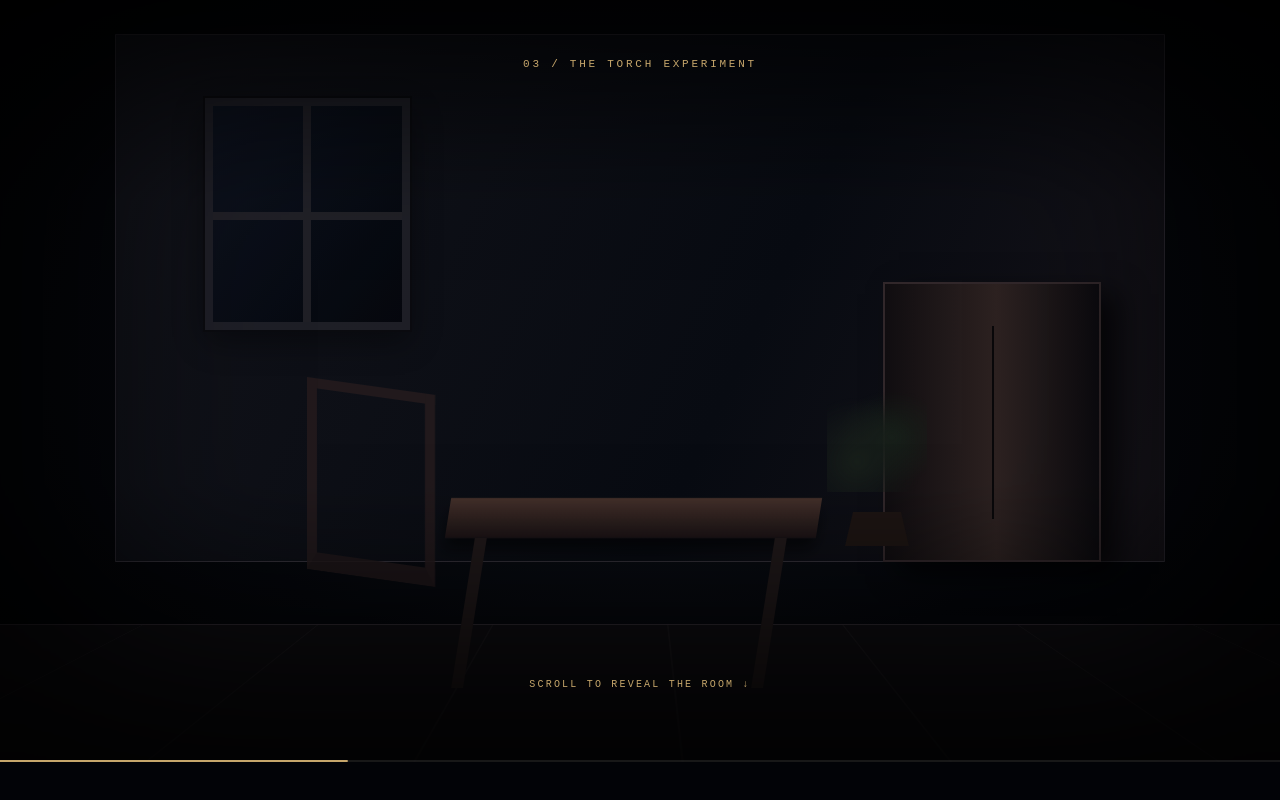
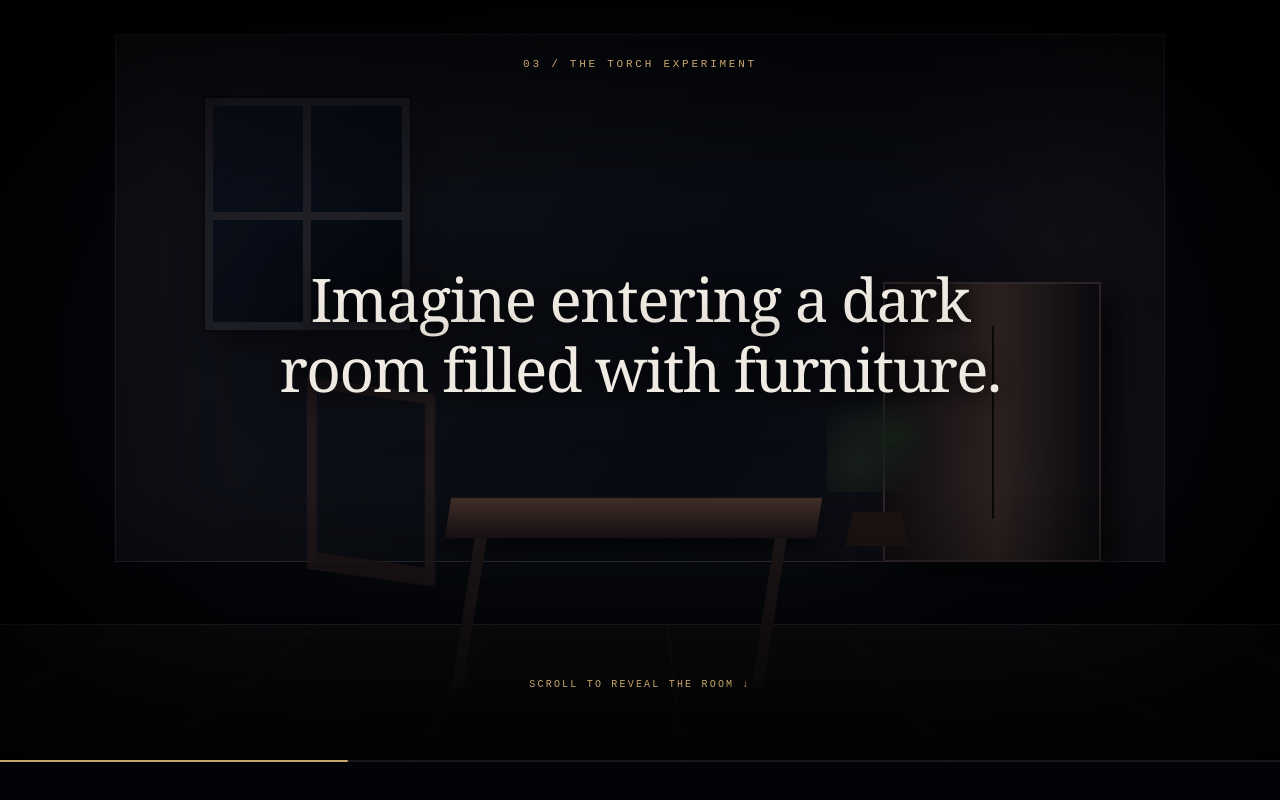
Before and after one commit to mishranurag01/Lemonade, a React (Vite) app: page / in a window 1280 px wide. Shown: the part 5079-5879 px from the top of the page. Built offline with nearby package versions, Linux system fonts and the light colour scheme.

Commit message:
Reveal dark room gradually on scroll and show opening narration immediately

```diff
--- a/src/features/about/scene/TorchStory.tsx
+++ b/src/features/about/scene/TorchStory.tsx
@@ -15,6 +15,7 @@ export default function TorchStory(){
   const reduce=useReducedMotion();
   const {scrollYProgress}=useScroll({target:ref,offset:["start start","end end"]});
   const beam=useTransform(scrollYProgress,[0,.18,.42,.7,1],[0,0,.65,.9,1]);
+  const darkness=useTransform(scrollYProgress,[0,.17,.36,.58,.83,1],[.985,.985,.89,.68,.42,.28]);
   const sweep=useTransform(scrollYProgress,[0,.25,.55,.8,1],["-34%","-25%","5%","28%","10%"]);
   const ambience=useTransform(scrollYProgress,[0,.3,.65,1],[0,.06,.17,.25]);
   const beamOpacity=reduce?1:beam;
@@ -31,6 +32,7 @@ export default function TorchStory(){
         <div className={styles.plant}/>
         <motion.div className={styles.ambient} style={{opacity:reduce?0.25:ambience}}/>
         <motion.div className={styles.light} style={{opacity:beamOpacity,x:beamX}}/>
+        <motion.div className={styles.blackout} style={{opacity:reduce?.42:darkness}}/>
         <div className={styles.vignette}/>
       </div>
       <div className={styles.copy}>
@@ -46,7 +48,7 @@ export default function TorchStory(){
 function TorchBeat({index,text,progress,reduced}:{index:number;text:string;progress:ReturnType<typeof useScroll>["scrollYProgress"];reduced:boolean}){
  const centers=[.08,.29,.49,.70,.90];
  const center=centers[index];
- const opacity=useTransform(progress,[Math.max(0,center-.13),Math.max(0,center-.055),Math.min(1,center+.055),Math.min(1,center+.14)],[0,1,1,0]);
- const y=useTransform(progress,[Math.max(0,center-.13),center,Math.min(1,center+.14)],[28,0,-28]);
+ const opacity=useTransform(progress,index===0?[0,.04,.13,.21]:[center-.12,center-.045,center+.045,Math.min(1,center+.13)],index===0?[1,1,1,0]:[0,1,1,0]);
+ const y=useTransform(progress,index===0?[0,.09,.21]:[center-.12,center,Math.min(1,center+.13)],index===0?[0,0,-28]:[28,0,-28]);
  return <motion.p className={styles.beat} style={reduced?{opacity:index===2?1:0,transform:"none"}:{opacity,y}}>{text}</motion.p>;
 }
```
